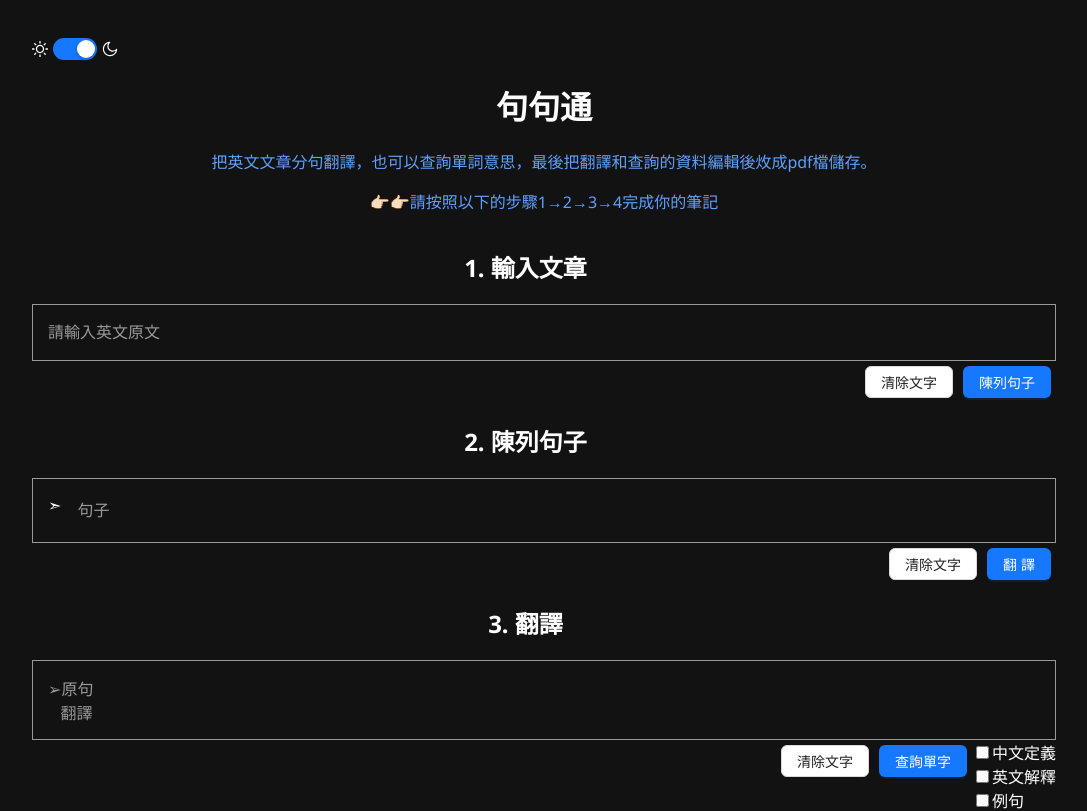
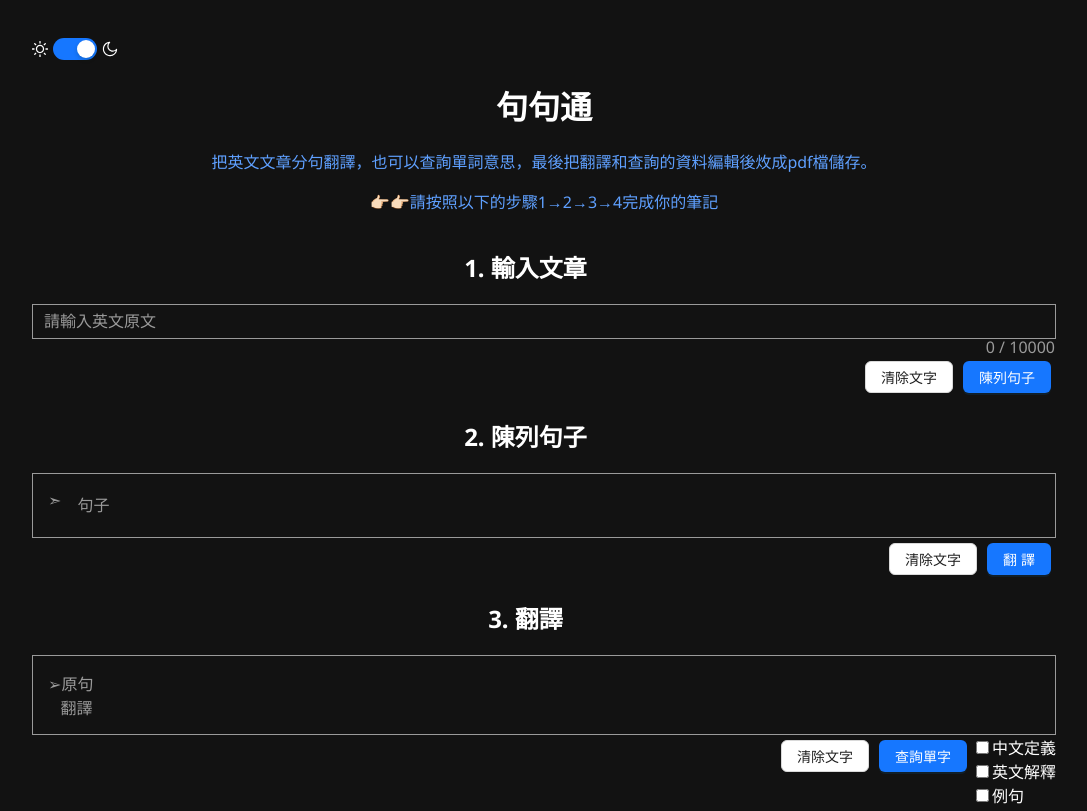
Before and after one commit to LisaMandarin/LearnEnglish, a React (Vite) app: page / in a window 1280 px wide. Shown: the top 811 px of the page, without its empty margins (96-1183 px from the left). Built offline with nearby package versions, Linux system fonts and the light colour scheme; some icons are missing.

Commit message:
fix color in article and sentence sections

```diff
--- a/src/App.css
+++ b/src/App.css
@@ -113,6 +113,14 @@ section > div:last-child button {
 #article-section .renderingWindow {
   border-radius: 0;
 }
+#article-section .renderingWindow span {
+  color: #9a9a9a;
+}
+
+/* setting for sentenceSection */
+#sentences-section .renderingWindow li::before {
+  color: #9a9a9a;
+}
 
 
 /* setting for translationSection */
--- a/src/components/ArticleSection.jsx
+++ b/src/components/ArticleSection.jsx
@@ -44,11 +44,13 @@ export function ArticleSection() {
 
       <TextArea
         className={darkMode ? "dark-mode renderingWindow" : "renderingWindow"}
+        showCount
+        maxLength={10000}
         placeholder="請輸入英文原文"
         value={article}
         onChange={(e) => setArticle(e.target.value)}
         autoSize
-        style={{ backgroundColor: "inherit" }}
+        style={{ backgroundColor: "inherit", marginBottom: "17px"}}
       />
       <div>
         <Popconfirm
--- a/src/components/SentencesSection.jsx
+++ b/src/components/SentencesSection.jsx
@@ -41,7 +41,7 @@ export function SentencesSection() {
   };
 
   return (
-    <section>
+    <section id="sentences-section">
       <div>
         <h2>2. 陳列句子</h2>
         <Icon
```
